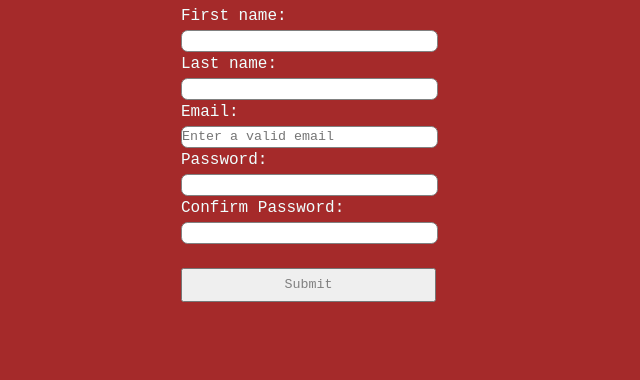
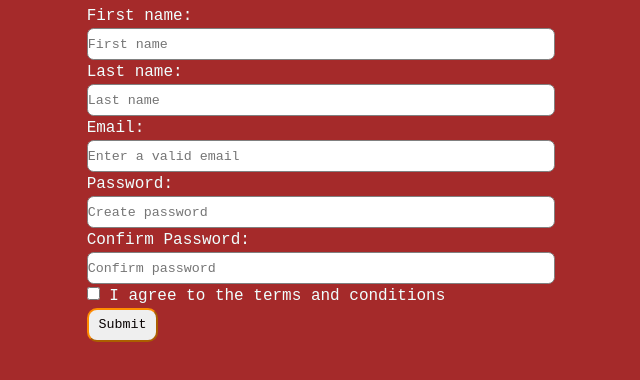
Before and after one commit to adenikeajayi/tech4dev-miniproject-html-form-page, a plain HTML site: page index.html in a window 1280 px wide. Shown: the part 204-584 px from the top of the page, without its empty margins (374-1014 px from the left). Drawn offline with Linux system fonts and the light colour scheme.

Commit message:
cleaning up on the markup and the styles

```diff
--- a/index.css
+++ b/index.css
@@ -18,17 +18,19 @@
     align-items: center;
 }
 
-.surveyform input {
-    width: 150%;
+.surveyform .customInput {
+    width: 130%;
+    height: 30px;
     border-style: none;
     border-radius: 0.5em;
     border: 0.1em solid grey;
 }
 
 button {
-    color:grey;
-    cursor: pointer;
-    width: 150%;
+    color:rgb(10, 4, 4);
+    cursor:pointer;
+    width: 20%;
     padding: 5px 0;
-
+    border-radius: 10px;
+    border-color: darkorange;
 }
--- a/index.html
+++ b/index.html
@@ -15,22 +15,32 @@
         <h1 id="Title">Sign Up</h1>
         <form class="surveyform">
             <p>
-                <label class="name-label"> First name:</label><br>
-                <input class="name" type="text">
+                <label for="firstName"> First name:</label><br>
+                <input id="firstName" class="customInput" type="text" required placeholder="First name">
             </p>
 
             <p>
-                <label id="name-label"> Last name:</label><br>
-                <input id="name" type="text">
+                <label for="lastName"> Last name:</label><br>
+                <input id="lastName" class="customInput" type="text" required placeholder="Last name">
             </p>
 
-            <label id="Email-label"> Email:</label> <br>
-            <input id="email" type="text" required placeholder="Enter a valid email"><br>
-            <label id="Password label">Password:</label><br>
-            <input type="number, text" name="password"><br>
-            <label id="Password label">Confirm Password:</label><br>
-            <input type="number, text" name="confirm-password"><br><br>
-            <button type="text">Submit</button><br>
+            <p> <label for="email"> Email:</label>
+                <input id="email" class="customInput" type="email" required placeholder="Enter a valid email">
+            </p>
+
+            <p> <label for="password">Password:</label>
+                <input type="password" id="password" class="customInput" name="password" required placeholder="Create password">
+            </p>
+
+            <p> <label for="confirmPassword">Confirm Password:</label>
+                <input type="password" id="confirmPassword" class="customInput" name="confirm-password" required placeholder="Confirm password">
+            </p>
+
+
+            <input type="checkbox" id="agreement" name="agreement">
+            <label for="agreement"> I agree to the terms and conditions</label><br>
+
+            <button type="submit">Submit</button><br>
         </form>
     </div>
 
```
